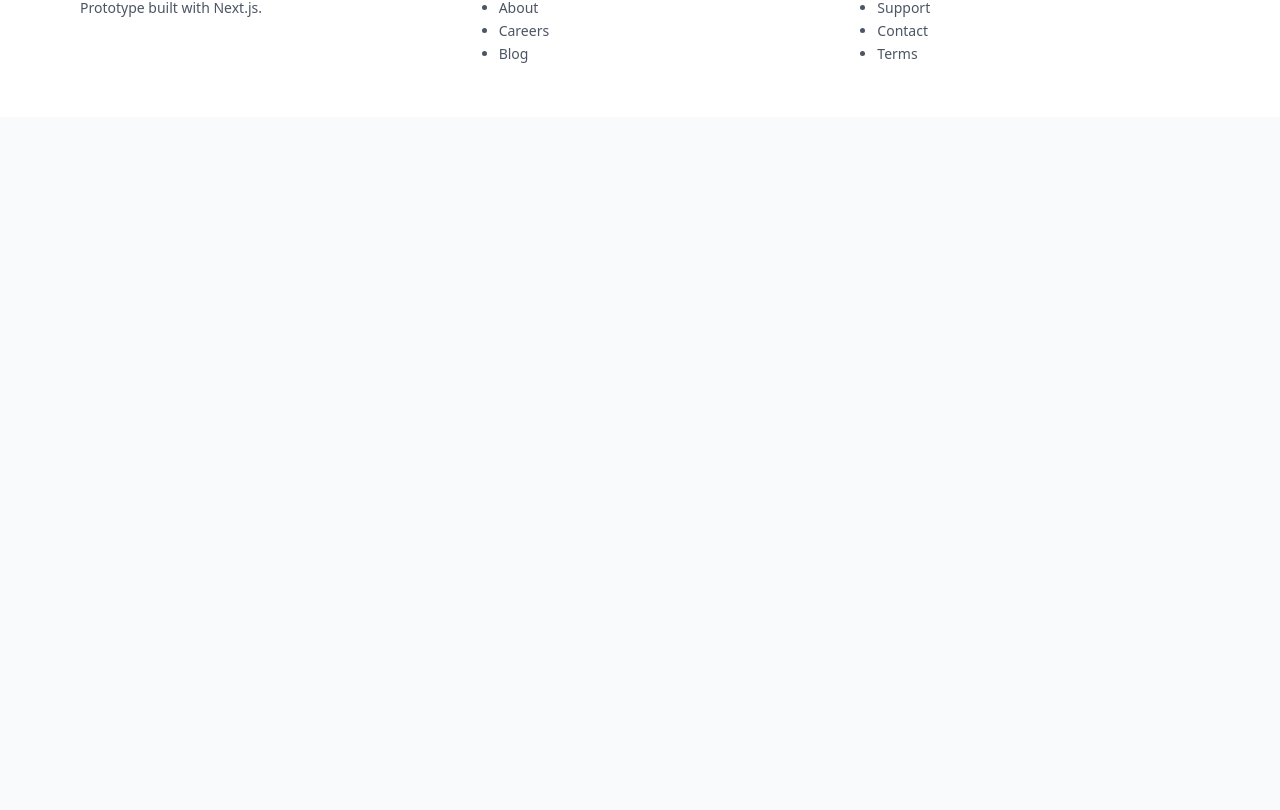
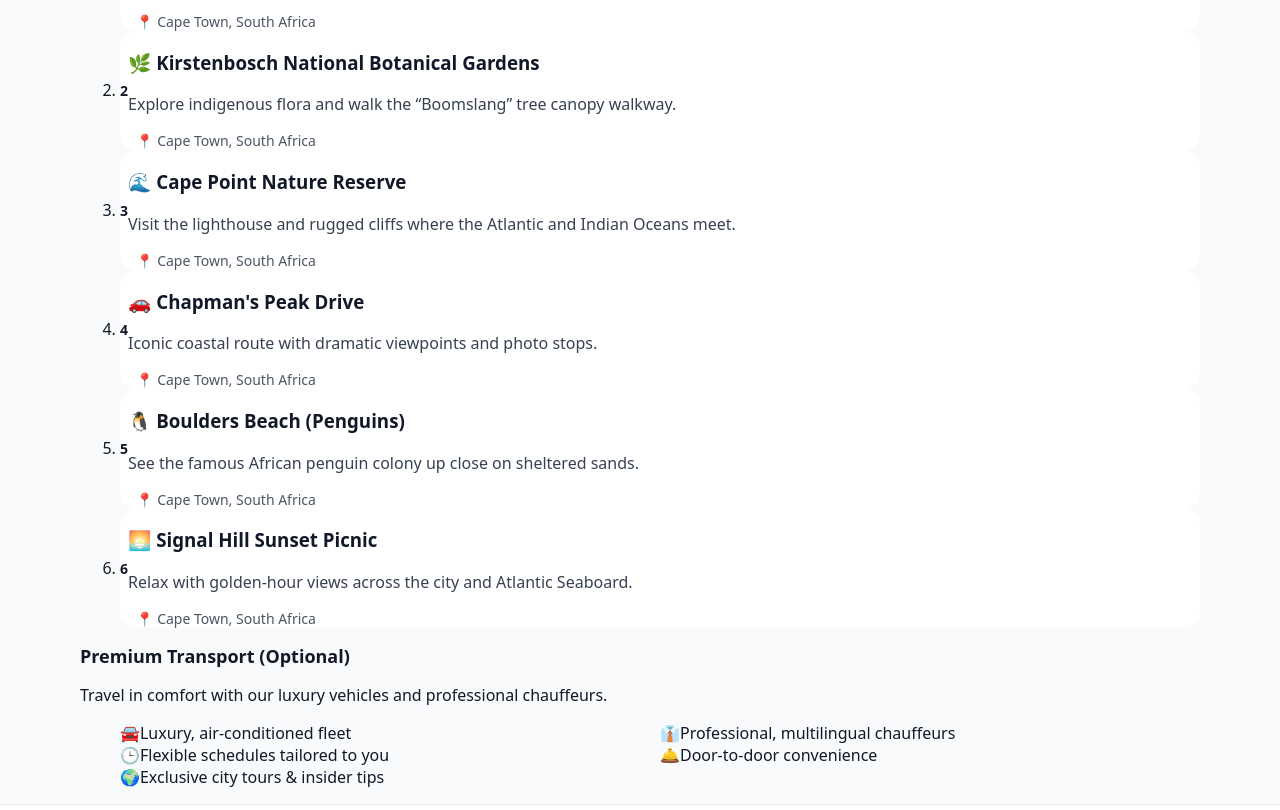
Before and after one commit to jerome244/cape_town, a Next.js app in the folder frontend/: page /packages/1 in a window 1280 px wide. Shown: the part 410-1220 px from the top of the page. Before the commit the page ends 800 px from the top, so only its background shows below. Built offline with nearby package versions, Linux system fonts and the light colour scheme.

Commit message:
fix package page

```diff
--- a/frontend/app/packages/[id]/page.tsx
+++ b/frontend/app/packages/[id]/page.tsx
@@ -66,26 +66,79 @@ export default async function PackageDetail({
             </Link>
           </div>
 
-          {/* Highlights under buttons */}
-          {pkg.highlights?.length ? (
-            <section className="mt-6">
-              <h2 className="text-lg font-semibold mb-2">Highlights</h2>
-              <ul className="list-none p-0 m-0 flex flex-wrap gap-2">
-                {pkg.highlights.map((h, i) => (
+          {/* Activities (detailed list, with emojis) */}
+          {pkg.included?.length ? (
+            <section className="mt-10">
+              <h2 className="text-xl font-semibold">Activities</h2>
+              <p className="text-gray-600 mt-1">
+                A curated list of experiences included in this package.
+              </p>
+
+              <ol className="mt-5 space-y-4">
+                {pkg.included.map((a, i) => (
                   <li
-                    key={i}
-                    className="px-3 py-1 rounded-full bg-gray-100 text-sm text-gray-700 border border-gray-200"
-                    title={h}
+                    key={a.name + i}
+                    className="rounded-2xl border border-gray-200 bg-white shadow-sm p-4"
                   >
-                    {h}
+                    <div className="flex items-start">
+                      <div className="mt-1 mr-3 flex h-8 w-8 shrink-0 items-center justify-center rounded-full border border-gray-200">
+                        <span className="text-sm font-semibold">{i + 1}</span>
+                      </div>
+                      <div>
+                        <h3 className="text-base font-semibold">{a.name}</h3>
+                        {a.description ? (
+                          <p className="mt-1 text-gray-700">{a.description}</p>
+                        ) : null}
+                        {(pkg.location || null) && (
+                          <div className="mt-3 flex flex-wrap gap-2 text-sm text-gray-600">
+                            {pkg.location ? (
+                              <span className="inline-flex items-center gap-1 rounded-full border border-gray-200 px-2 py-0.5">
+                                <span aria-hidden>📍</span> {pkg.location}
+                              </span>
+                            ) : null}
+                          </div>
+                        )}
+                      </div>
+                    </div>
                   </li>
                 ))}
-                <li className="px-3 py-1 rounded-full bg-emerald-50 text-emerald-700 border border-emerald-200 text-sm">
-                  ✨ Flexible dates
+              </ol>
+            </section>
+          ) : null}
+
+          {/* Transport service callout */}
+          <section className="mt-10">
+            <div className="rounded-2xl border border-emerald-200 bg-emerald-50 p-5">
+              <h2 className="text-lg font-semibold text-emerald-900">
+                Premium Transport (Optional)
+              </h2>
+              <p className="text-emerald-800 mt-1">
+                Travel in comfort with our luxury vehicles and professional chauffeurs.
+              </p>
+              <ul className="mt-3 grid gap-2 sm:grid-cols-2 text-emerald-900">
+                <li className="flex items-start gap-2">
+                  <span aria-hidden>🚘</span>
+                  Luxury, air-conditioned fleet
+                </li>
+                <li className="flex items-start gap-2">
+                  <span aria-hidden>👔</span>
+                  Professional, multilingual chauffeurs
+                </li>
+                <li className="flex items-start gap-2">
+                  <span aria-hidden>🕒</span>
+                  Flexible schedules tailored to you
+                </li>
+                <li className="flex items-start gap-2">
+                  <span aria-hidden>🛎️</span>
+                  Door-to-door convenience
+                </li>
+                <li className="flex items-start gap-2">
+                  <span aria-hidden>🌍</span>
+                  Exclusive city tours & insider tips
                 </li>
               </ul>
-            </section>
-          ) : null}
+            </div>
+          </section>
         </div>
       </div>
 
--- a/frontend/lib/packages.ts
+++ b/frontend/lib/packages.ts
@@ -7,8 +7,7 @@ export type Pkg = {
   title: string;
   subtitle: string;
   image: string;
-  highlights: string[];      // Short, emoji-rich chips for cards/list pages
-  included: ActivityDetail[]; // Full activity list for detail pages (if you choose to show it)
+  included: ActivityDetail[]; // Full activity list for detail pages
   location?: string;
 };
 
@@ -20,42 +19,34 @@ export async function getPackages(): Promise<Pkg[]> {
       subtitle: 'Outdoor & Scenic Explorers',
       image:
         'https://images.unsplash.com/photo-1519681393784-d120267933ba?q=80&w=1200&auto=format&fit=crop',
-      highlights: [
-        '🏔️ Table Mountain Hike',
-        '🌿 Kirstenbosch Gardens',
-        '🌊 Cape Point Nature Reserve',
-        '🚗 Chapman’s Peak Drive',
-        '🐧 Boulders Beach Penguins',
-        '🌅 Signal Hill Sunset Picnic',
-      ],
       included: [
         {
-          name: 'Table Mountain Hike',
+          name: '🏔️ Table Mountain Hike',
           description:
             'Trek up via Platteklip Gorge or Skeleton Gorge for sweeping views of the city and ocean.',
         },
         {
-          name: 'Kirstenbosch National Botanical Gardens',
+          name: '🌿 Kirstenbosch National Botanical Gardens',
           description:
             'Explore indigenous flora and walk the “Boomslang” tree canopy walkway.',
         },
         {
-          name: 'Cape Point Nature Reserve',
+          name: '🌊 Cape Point Nature Reserve',
           description:
             'Visit the lighthouse and rugged cliffs where the Atlantic and Indian Oceans meet.',
         },
         {
-          name: "Chapman's Peak Drive",
+          name: "🚗 Chapman's Peak Drive",
           description:
             'Iconic coastal route with dramatic viewpoints and photo stops.',
         },
         {
-          name: 'Boulders Beach',
+          name: '🐧 Boulders Beach (Penguins)',
           description:
             'See the famous African penguin colony up close on sheltered sands.',
         },
         {
-          name: 'Signal Hill Sunset Picnic',
+          name: '🌅 Signal Hill Sunset Picnic',
           description:
             'Relax with golden-hour views across the city and Atlantic Seaboard.',
         },
@@ -68,42 +59,34 @@ export async function getPackages(): Promise<Pkg[]> {
       subtitle: 'Thrill-seekers itinerary',
       image:
         'https://images.unsplash.com/photo-1506968430777-bf7784a87f22?q=80&w=1200&auto=format&fit=crop',
-      highlights: [
-        '🦈 Shark Cage Diving',
-        '🪂 Paragliding (Lion’s Head)',
-        '🏜️ Sandboarding (Atlantis Dunes)',
-        '🛶 Sea Kayaking (False Bay)',
-        '🧗 Abseiling (Table Mountain)',
-        '🏄‍♂️ Surfing (Muizenberg)',
-      ],
       included: [
         {
-          name: 'Shark Cage Diving (Gansbaai)',
+          name: '🦈 Shark Cage Diving (Gansbaai)',
           description:
             'Day trip to meet great whites safely with expert crews and marine briefings.',
+          },
+        {
+          name: '🪂 Paragliding (Lion’s Head / Signal Hill)',
+          description:
+            'Launch with pro pilots and soar above the Atlantic Seaboard.',
         },
         {
-          name: 'Paragliding',
-          description:
-            'Launch from Lion’s Head or Signal Hill and soar above the Atlantic Seaboard with pro pilots.',
-        },
-        {
-          name: 'Sandboarding (Atlantis Dunes)',
+          name: '🏜️ Sandboarding (Atlantis Dunes)',
           description:
             'Ride striking white dunes just 45 minutes outside the city.',
         },
         {
-          name: 'Sea Kayaking (False Bay)',
+          name: '🛶 Sea Kayaking (False Bay)',
           description:
             'Paddle alongside dolphins and seals; whales are possible in season.',
         },
         {
-          name: 'Abseiling off Table Mountain',
+          name: '🧗 Abseiling off Table Mountain',
           description:
             'One of the world’s highest commercial abseils—pure vertical thrills.',
         },
         {
-          name: 'Surfing (Muizenberg Beach)',
+          name: '🏄‍♂️ Surfing (Muizenberg Beach)',
           description:
             'A gentle, beginner-friendly break with board and wetsuit rentals nearby.',
         },
@@ -116,42 +99,34 @@ export async function getPackages(): Promise<Pkg[]> {
       subtitle: 'City lovers & culture enthusiasts',
       image:
         'https://images.unsplash.com/photo-1502602898657-3e91760cbb34?q=80&w=1200&auto=format&fit=crop',
-      highlights: [
-        '🏘️ Bo-Kaap Walking Tour',
-        '🎨 Zeitz MOCAA',
-        '⚓ V&A Waterfront',
-        '🏰 Castle of Good Hope',
-        '🎭 Woodstock Street Art & Market',
-        '🍸 Long & Bree Street Nightlife',
-      ],
       included: [
         {
-          name: 'Robben Island Tour',
+          name: '⛴️ Robben Island Tour',
           description:
             'Ferry to the UNESCO site to learn about its history and Nelson Mandela’s imprisonment.',
         },
         {
-          name: 'Bo-Kaap Walking Tour',
+          name: '🏘️ Bo-Kaap Walking Tour',
           description:
             'Discover colourful streets, Cape Malay culture, and traditional cuisine.',
         },
         {
-          name: 'Zeitz MOCAA & V&A Waterfront',
+          name: '🎨 Zeitz MOCAA & ⚓ V&A Waterfront',
           description:
             'Visit Africa’s largest contemporary art museum, then browse and dine at the Waterfront.',
         },
         {
-          name: 'Castle of Good Hope',
+          name: '🏰 Castle of Good Hope',
           description:
             'Explore the oldest surviving colonial building in South Africa.',
         },
         {
-          name: 'Woodstock Street Art & Food Market',
+          name: '🎭 Woodstock Street Art & Food Market',
           description:
             'Wander vibrant murals and sample local, artisanal bites.',
         },
         {
-          name: 'Long Street & Bree Street Nightlife',
+          name: '🍸 Long Street & Bree Street Nightlife',
           description:
             'Experience buzzy bars, cafés, and live music in the city’s urban heart.',
         },
```
Also changed, not shown: frontend/components/PackageCard.tsx (+24 -38 lines).
